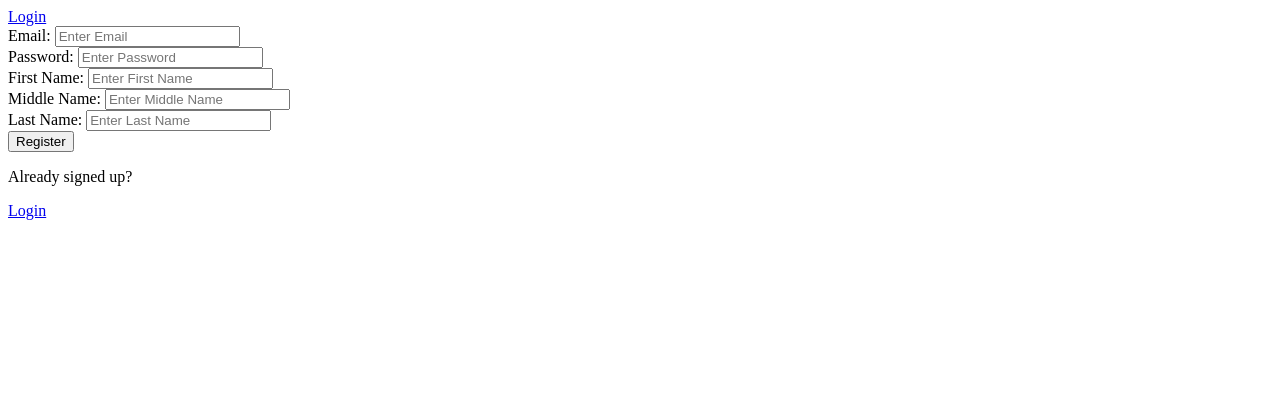
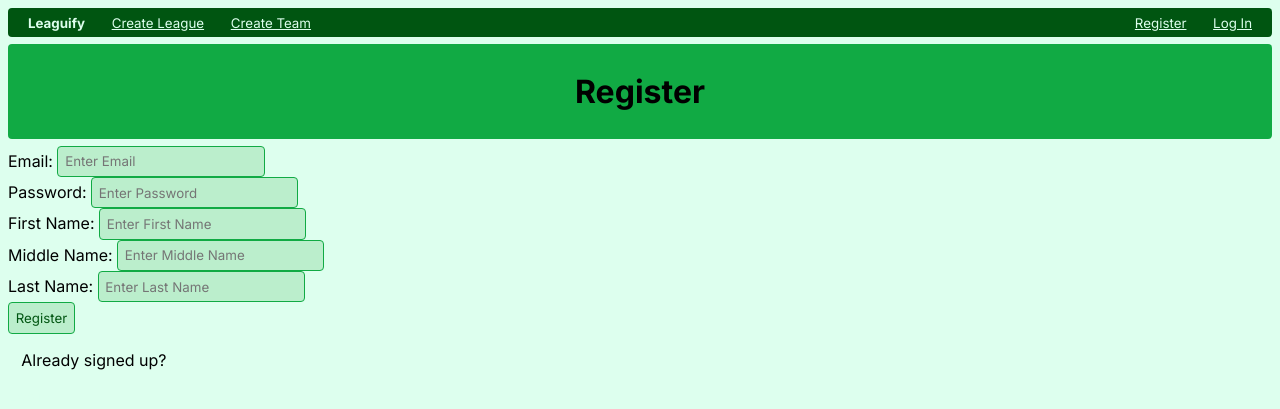
Before and after one commit to Hariswar/data-holics, a Django app: page /leaguify/register in a window 1280 px wide. Shown: the top 409 px of the page. Run offline with Django 4.2, Linux system fonts and the light colour scheme.

Commit message:
updated webpages

```diff
--- a/dbmanage/settings.py
+++ b/dbmanage/settings.py
@@ -112,6 +112,7 @@ USE_TZ = True
 # https://docs.djangoproject.com/en/4.1/howto/static-files/
 
 STATIC_URL = "static/"
+STATIC_ROOT = Path.joinpath(BASE_DIR, 'staticfiles')
 
 # Default primary key field type
 # https://docs.djangoproject.com/en/4.1/ref/settings/#default-auto-field
--- /dev/null
+++ b/leaguify/static/index.css
@@ -0,0 +1,71 @@
+@import url('https://fonts.googleapis.com/css2?family=Inter:ital,opsz,wght@0,14..32,100..900;1,14..32,100..900&display=swap');
+
+* {
+    font-family: 'Inter', sans-serif;
+}
+
+nav {
+    background-color: #051;
+    color: #dfe;
+    display: flex;
+    text-align: left;
+    align-items: left;
+    padding: 5pt;
+    margin-bottom: 5pt;
+    border-radius: 3pt;
+    vertical-align: center;
+}
+
+nav small, p, h1, h2, h3, h4, h5, h6 {
+    padding: 0 10pt;
+}
+
+a:link, a:visited {
+    color: #dfe;
+    margin: 0;
+    padding: 0;
+}
+
+nav hr {
+    padding: 0;
+    border: none;
+}
+
+input {
+    border: solid 1pt #1a4;
+    background-color: #bec;
+    color: #051;
+    padding: 5pt;
+    border-radius: 3pt;
+}
+
+body {
+    background-color: #dfe;
+}
+
+header {
+    background-color: #1a4;
+    padding: 5pt;
+    text-align: center;
+    margin-bottom: 5pt;
+    border-radius: 3pt;
+}
+
+.text_center {
+    text-align: center;
+}
+
+table {
+    border: 3pt solid #bec;
+    background-color: #dfe;
+    border-radius: 3pt;
+    width: 100%;
+}
+
+th, td {
+    padding: 5pt;
+}
+
+tr:nth-child(even) {
+    background-color: #bec;
+}
--- /dev/null
+++ b/leaguify/templates/master_template.html
@@ -0,0 +1,27 @@
+{% load static %}
+<!DOCTYPE html>
+<html lang="en">
+<head>
+    <meta charset="UTF-8">
+    <meta name="viewport" content="width=device-width, initial-scale=1.0">
+    {% block title %}
+    {% endblock %}
+    <link rel="stylesheet" href="{% static 'index.css' %}">
+</head>
+<nav>
+    <small><b>Leaguify</b></small>
+    <small><a href="{% url 'create_league' %}">Create League</a></small>
+    <small><a href="{% url 'create_team' %}">Create Team</a></small>
+    <hr>
+    <small><a href="{% url 'register' %}">Register</a></small>
+    <small><a href="{% url 'login' %}">Log In</a></small>
+</nav>
+<header>
+    {% block header %}
+    {% endblock %}
+</header>
+<body>
+    {% block body %}
+    {% endblock %}
+</body>
+</html>
--- a/leaguify/templates/register.html
+++ b/leaguify/templates/register.html
@@ -1,7 +1,14 @@
-{% extends 'blank.html' %}
+{% extends 'master_template.html' %}
 
-{%block content%}
-<div>
+{% block title %}
+<title>Leaguify | Register</title>
+{% endblock %}
+
+{% block header %}
+<h1>Register</h1>
+{% endblock %}
+
+{%block body%}
 <form method="POST" action="">
     {% csrf_token %}
     <label>Email: </label>
@@ -23,5 +30,4 @@
 </form>
 <p>Already signed up?</p>
 <a href="{% url 'login' %}">Login</a>
-</div>
-{%endblock content%}
+{%endblock%}
--- a/leaguify/urls.py
+++ b/leaguify/urls.py
@@ -9,7 +9,10 @@ urlpatterns = [
     path("create_acct", views.create_acct, name="create_acct"),
     path("create_new_account", views.create_new_account, name="create_new_account"),
     path("create_league", views.create_league, name="create_league"),
+    path("create_new_league", views.create_new_league, name="create_new_league"),
     path("create_team", views.create_team, name="create_team"),
     path("login", views.loginPage, name="login"),
     path("register", views.registerPage, name="register"),
+    path("create_new_team", views.create_new_team, name="create_new_team"),
+    path("user_home", views.user_home, name="user_home"),
 ]
--- a/leaguify/views.py
+++ b/leaguify/views.py
@@ -72,12 +72,33 @@ def create_acct(request):
 # CREATE NEW LEAGUE PAGE
 @csrf_protect
 def create_league(request):
-    return render(request, 'create_league.html')
+    template = loader.get_template('create_league.html')
+    context = {}
+    return HttpResponse(template.render(context, request))
 
 # CREATE NEW TEAM PAGE
 @csrf_protect
 def create_team(request):
-    return render(request, 'create_team.html')
+    template = loader.get_template('create_team.html')
+    context = {}
+    return HttpResponse(template.render(context, request))
+
+# USER HOME PAGE
+def user_home(request, user_id=0):
+    template = loader.get_template('user_home.html')
+    players = Player.objects.filter(id=user_id)
+    teams = players.values('teamID')
+    context = {
+        "teams": [
+            { "name": "yay", "num": 5, "test": "????" },
+            { "name": "yay1", "num": 5, "test": "????" },
+            { "name": "yay2", "num": 5, "test": "????" },
+            { "name": "yay3", "num": 5, "test": "????" },
+            { "name": "yay4", "num": 5, "test": "????" },
+            { "name": "yay7", "num": 5, "test": "????" }
+        ]
+    }
+    return HttpResponse(template.render(context, request))
 
 
 # --- DATABASE FUNCTIONS + REDIRECTS ---
@@ -103,3 +124,17 @@ def create_new_account(request):
         return redirect('create_acct')
 
     return render(request, 'blank.html')
+
+# CREATE NEW TEAM RESPONSE
+@csrf_protect
+def create_new_team(request):
+    if request.method == 'POST':
+        return redirect('create_team')
+    return render(request, 'blank.html')
+
+# CREATE NEW TEAM RESPONSE
+@csrf_protect
+def create_new_league(request):
+    if request.method == 'POST':
+        return redirect('create_league')
+    return render(request, 'blank.html')
```
Also changed, not shown: leaguify/templates/create_acct.html (+11 -11 lines), leaguify/templates/create_league.html (+16 -11 lines), leaguify/templates/create_team.html (+17 -11 lines), leaguify/templates/user_home.html (added, +31 -0 lines), leaguify/migrations/0001_initial.py, 2 other files. Lines whose indentation alone changed are shown as unchanged.
